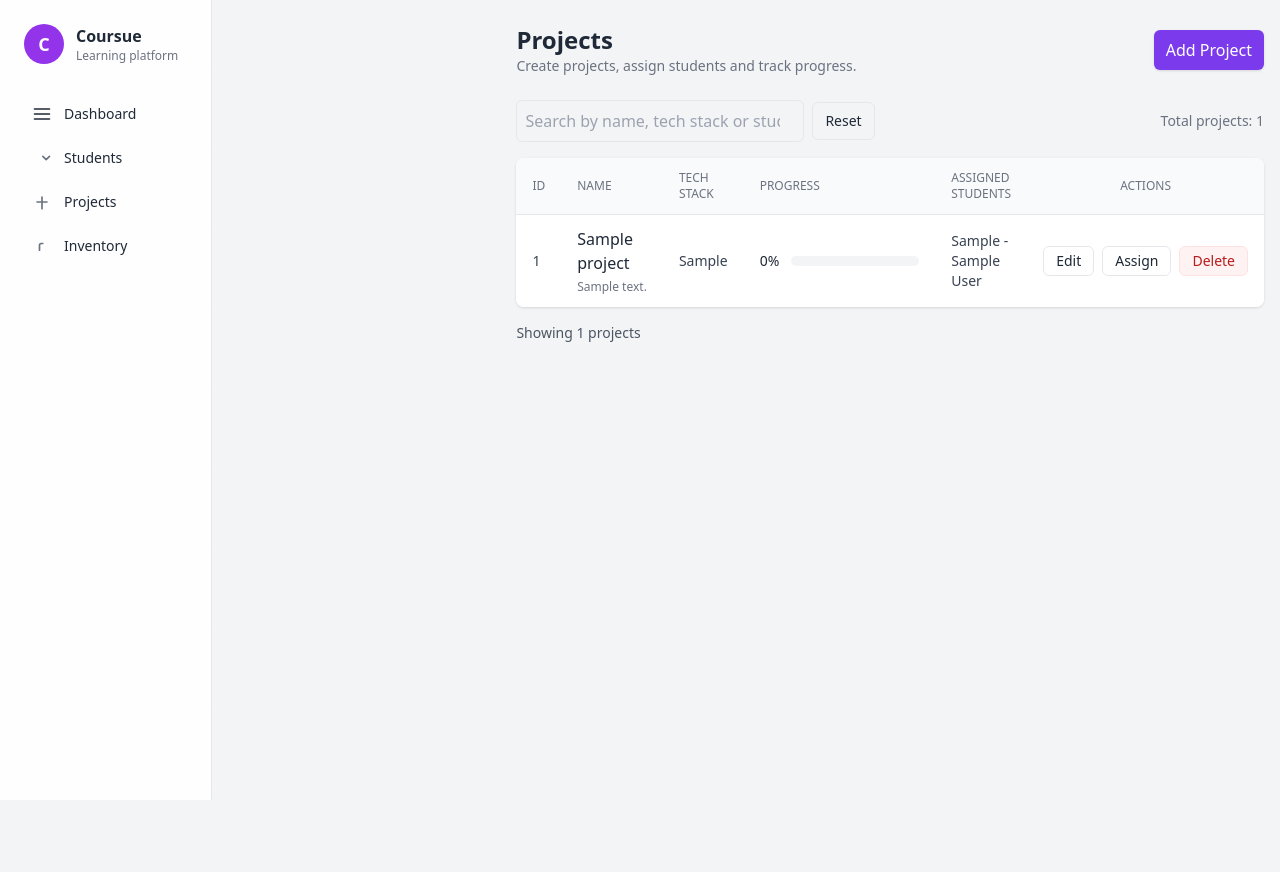
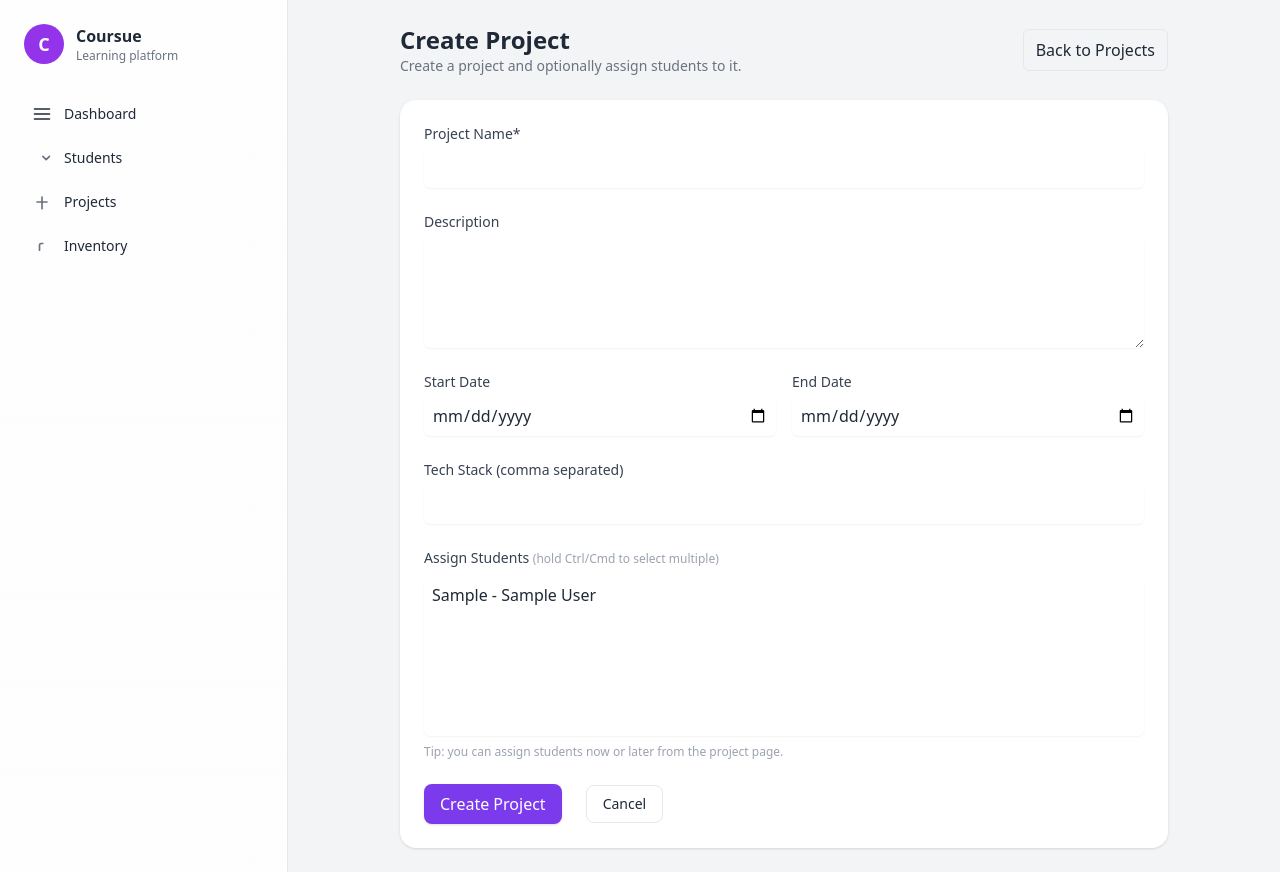
Before and after one commit to prathamesh8093/hrm, a PHP site: page /projects/manage.php in a window 1280 px wide. Before the commit the page ends 800 px from the top, so only its background shows below. Run offline with PHP 8.4, Linux system fonts and the light colour scheme; tables that the repository leaves empty or names only in its code hold one stand-in row (values such as "Sample post"); some libraries are stand-ins or nearby versions.

Commit message:
Add files via upload

```diff
--- a/nfc/projects/add.php
+++ b/nfc/projects/add.php
@@ -49,7 +49,7 @@
 ?>
 
 <!-- Page Content (offset for sidebar) -->
-<div class="lg:ml-72 px-4 py-6">
+<div class="flex-1 p-6">
   <div class="max-w-3xl mx-auto">
     <div class="flex items-center justify-between mb-6">
       <div>
--- a/nfc/projects/manage.php
+++ b/nfc/projects/manage.php
@@ -3,171 +3,159 @@
 require_once __DIR__ . '/../includes/header.php';
 require_once __DIR__ . '/../includes/sidebar.php';
 
-// handle delete (very simple)
-if (isset($_GET['delete'])) {
-    $id = (int)$_GET['delete'];
-    $pdo->prepare("DELETE FROM projects WHERE id = ?")->execute([$id]);
-    header("Location: manage.php?deleted=1");
-    exit;
-}
+$errors = [];
+$old = ['name'=>'','description'=>'','start_date'=>'','end_date'=>'','tech_stack'=>'','students'=>[]];
 
-// fetch projects
-$projects = $pdo->query("SELECT * FROM projects ORDER BY id DESC")->fetchAll();
+// Fetch students for multi-select
+$students = $pdo->query("SELECT id, roll_no, first_name, last_name FROM students ORDER BY first_name, roll_no")->fetchAll();
 
-// fetch assigned students map
-$ps = $pdo->query("SELECT ps.project_id, ps.student_id, s.roll_no, s.first_name, s.last_name
-                   FROM project_students ps
-                   JOIN students s ON s.id = ps.student_id")->fetchAll();
+if ($_SERVER['REQUEST_METHOD'] === 'POST') {
+    $old['name'] = trim($_POST['name'] ?? '');
+    $old['description'] = trim($_POST['description'] ?? '');
+    $old['start_date'] = trim($_POST['start_date'] ?? '');
+    $old['end_date'] = trim($_POST['end_date'] ?? '');
+    $old['tech_stack'] = trim($_POST['tech_stack'] ?? '');
+    $old['students'] = $_POST['student_ids'] ?? [];
 
-$map = [];
-foreach ($ps as $r) {
-    $map[$r['project_id']][] = $r;
+    if ($old['name'] === '') $errors[] = "Project name is required.";
+
+    if (empty($errors)) {
+        try {
+            // Create project
+            $stmt = $pdo->prepare("INSERT INTO projects (name, description, start_date, end_date, tech_stack) VALUES (?, ?, ?, ?, ?)");
+            $stmt->execute([$old['name'], $old['description'] ?: null, $old['start_date'] ?: null, $old['end_date'] ?: null, $old['tech_stack'] ?: null]);
+            $projectId = $pdo->lastInsertId();
+
+            // Assign students if any
+            if (!empty($old['students'])) {
+                // prepare insert ignore
+                $ins = $pdo->prepare("INSERT IGNORE INTO project_students (project_id, student_id, role, assigned_at) VALUES (?, ?, NULL, NOW())");
+                $pdo->beginTransaction();
+                foreach ($old['students'] as $sid) {
+                    $sid = (int)$sid;
+                    if ($sid > 0) $ins->execute([$projectId, $sid]);
+                }
+                $pdo->commit();
+            }
+
+            header("Location: manage.php?created=1");
+            exit;
+        } catch (Exception $e) {
+            if ($pdo->inTransaction()) $pdo->rollBack();
+            $errors[] = "Error: " . $e->getMessage();
+        }
+    }
 }
 ?>
 
 <!-- Page Content (offset for sidebar) -->
-<div class="lg:ml-72 px-4 py-6">
-  <div class="max-w-6xl mx-auto">
+<div class="flex-1 p-6">
+  <div class="max-w-3xl mx-auto">
     <div class="flex items-center justify-between mb-6">
       <div>
-        <h2 class="text-2xl font-semibold">Projects</h2>
-        <p class="text-sm text-gray-500">Create projects, assign students and track progress.</p>
+        <h2 class="text-2xl font-semibold">Create Project</h2>
+        <p class="text-sm text-gray-500">Create a project and optionally assign students to it.</p>
       </div>
-      <div class="flex items-center gap-3">
-        <a href="add.php" class="inline-flex items-center gap-2 bg-violet-600 text-white px-3 py-2 rounded-md shadow hover:bg-violet-700">
-          Add Project
-        </a>
+      <div>
+        <a href="manage.php" class="inline-flex items-center gap-2 border px-3 py-2 rounded-md hover:bg-gray-50">Back to Projects</a>
       </div>
     </div>
 
-    <!-- Messages -->
-    <?php if (isset($_GET['created'])): ?>
-      <div class="mb-4 p-3 rounded-md bg-green-50 border border-green-200 text-green-800">
-        Project created.
+    <?php if (!empty($errors)): ?>
+      <div class="mb-4 p-3 rounded-md bg-red-50 border border-red-200 text-red-800">
+        <strong class="block font-medium">Please fix the following:</strong>
+        <ul class="mt-2 list-disc ml-5 text-sm">
+          <?php foreach ($errors as $er): ?>
+            <li><?= htmlspecialchars($er) ?></li>
+          <?php endforeach; ?>
+        </ul>
       </div>
     <?php endif; ?>
 
-    <?php if (isset($_GET['deleted'])): ?>
-      <div class="mb-4 p-3 rounded-md bg-green-50 border border-green-200 text-green-800">
-        Project deleted.
-      </div>
-    <?php endif; ?>
+    <div class="bg-white rounded-2xl shadow p-6">
+      <form method="post" class="space-y-6">
+        <div>
+          <label class="block text-sm font-medium text-gray-700">Project Name*</label>
+          <input name="name" type="text" required
+                 value="<?= htmlspecialchars($old['name']) ?>"
+                 class="mt-1 block w-full rounded-md border-gray-200 shadow-sm focus:border-violet-400 focus:ring focus:ring-violet-200 focus:ring-opacity-50 p-2" />
+        </div>
 
-    <?php if (isset($_GET['updated'])): ?>
-      <div class="mb-4 p-3 rounded-md bg-green-50 border border-green-200 text-green-800">
-        Project updated.
-      </div>
-    <?php endif; ?>
+        <div>
+          <label class="block text-sm font-medium text-gray-700">Description</label>
+          <textarea name="description" rows="4"
+                    class="mt-1 block w-full rounded-md border-gray-200 shadow-sm focus:border-violet-400 focus:ring focus:ring-violet-200 focus:ring-opacity-50 p-2"><?= htmlspecialchars($old['description']) ?></textarea>
+        </div>
 
-    <!-- Search & stats row -->
-    <div class="mb-4 flex flex-col sm:flex-row sm:items-center sm:justify-between gap-3">
-      <div class="flex items-center gap-2">
-        <input id="searchBox" type="search" placeholder="Search by name, tech stack or student..." class="w-72 p-2 border rounded-md focus:outline-none focus:ring-2 focus:ring-violet-200" />
-        <button onclick="resetSearch()" class="px-3 py-2 border rounded-md text-sm hover:bg-gray-50">Reset</button>
-      </div>
-      <div class="text-sm text-gray-500">Total projects: <span class="font-medium"><?= count($projects) ?></span></div>
-    </div>
+        <div class="grid grid-cols-1 sm:grid-cols-2 gap-4">
+          <div>
+            <label class="block text-sm font-medium text-gray-700">Start Date</label>
+            <input name="start_date" type="date" value="<?= htmlspecialchars($old['start_date']) ?>"
+                   class="mt-1 block w-full rounded-md border-gray-200 shadow-sm p-2" />
+          </div>
 
-    <!-- Table -->
-    <div class="overflow-x-auto bg-white rounded-lg shadow">
-      <table id="projectsTable" class="min-w-full divide-y divide-gray-200">
-        <thead class="bg-gray-50">
-          <tr>
-            <th class="px-4 py-3 text-left text-xs font-medium text-gray-500 uppercase">ID</th>
-            <th class="px-4 py-3 text-left text-xs font-medium text-gray-500 uppercase">Name</th>
-            <th class="px-4 py-3 text-left text-xs font-medium text-gray-500 uppercase">Tech Stack</th>
-            <th class="px-4 py-3 text-left text-xs font-medium text-gray-500 uppercase">Progress</th>
-            <th class="px-4 py-3 text-left text-xs font-medium text-gray-500 uppercase">Assigned Students</th>
-            <th class="px-4 py-3 text-center text-xs font-medium text-gray-500 uppercase">Actions</th>
-          </tr>
-        </thead>
-        <tbody class="bg-white divide-y divide-gray-100">
-          <?php if (empty($projects)): ?>
-            <tr>
-              <td colspan="6" class="px-4 py-6 text-center text-sm text-gray-500">No projects found.</td>
-            </tr>
-          <?php else: ?>
-            <?php foreach ($projects as $p): ?>
-              <tr class="hover:bg-gray-50">
-                <td class="px-4 py-3 whitespace-nowrap text-sm text-gray-700"><?= (int)$p['id'] ?></td>
+          <div>
+            <label class="block text-sm font-medium text-gray-700">End Date</label>
+            <input name="end_date" type="date" value="<?= htmlspecialchars($old['end_date']) ?>"
+                   class="mt-1 block w-full rounded-md border-gray-200 shadow-sm p-2" />
+          </div>
+        </div>
 
-                <td class="px-4 py-3">
-                  <div class="font-medium text-gray-800"><?= htmlspecialchars($p['name']) ?></div>
-                  <?php if (!empty($p['description'])): ?>
-                    <div class="text-xs text-gray-500 truncate mt-1" style="max-width:420px"><?= htmlspecialchars($p['description']) ?></div>
-                  <?php endif; ?>
-                </td>
+        <div>
+          <label class="block text-sm font-medium text-gray-700">Tech Stack (comma separated)</label>
+          <input name="tech_stack" type="text" value="<?= htmlspecialchars($old['tech_stack']) ?>"
+                 class="mt-1 block w-full rounded-md border-gray-200 shadow-sm p-2" />
+        </div>
 
-                <td class="px-4 py-3 whitespace-nowrap text-sm text-gray-700"><?= htmlspecialchars($p['tech_stack'] ?: '—') ?></td>
+        <div>
+          <label class="block text-sm font-medium text-gray-700">Assign Students <span class="text-xs text-gray-400">(hold Ctrl/Cmd to select multiple)</span></label>
+          <div class="mt-2 relative">
+            <select id="studentSelect" name="student_ids[]" multiple
+                    class="block w-full rounded-md border-gray-200 shadow-sm p-2 h-40">
+              <?php foreach ($students as $s): ?>
+                <option value="<?= (int)$s['id'] ?>" <?= in_array($s['id'],$old['students']) ? 'selected' : '' ?>>
+                  <?= htmlspecialchars($s['roll_no'] . ' - ' . $s['first_name'] . ' ' . $s['last_name']) ?>
+                </option>
+              <?php endforeach; ?>
+            </select>
 
-                <td class="px-4 py-3 whitespace-nowrap text-sm">
-                  <div class="flex items-center gap-3">
-                    <div class="text-sm font-medium"><?= (int)$p['progress_percent'] ?>%</div>
-                    <div class="w-32 bg-gray-100 rounded-full h-2.5 overflow-hidden">
-                      <div class="h-2.5 rounded-full bg-violet-600" style="width: <?= (int)$p['progress_percent'] ?>%"></div>
-                    </div>
-                  </div>
-                </td>
+            <div id="selectHint" class="absolute right-3 top-3 text-xs text-gray-400 hidden">Selected: <span id="selCount">0</span></div>
+          </div>
+          <p class="text-xs text-gray-400 mt-2">Tip: you can assign students now or later from the project page.</p>
+        </div>
 
-                <td class="px-4 py-3 text-sm">
-                  <?php
-                  if (!empty($map[$p['id']])) {
-                      foreach ($map[$p['id']] as $s) {
-                          echo '<div class="text-sm text-gray-700">'.htmlspecialchars($s['roll_no'].' - '.$s['first_name'].' '.$s['last_name']).'</div>';
-                      }
-                  } else {
-                      echo '<div class="text-sm text-gray-400">No students assigned</div>';
-                  }
-                  ?>
-                </td>
+        <div class="flex items-center gap-3">
+          <button type="submit" class="inline-flex items-center gap-2 bg-violet-600 text-white px-4 py-2 rounded-lg shadow hover:bg-violet-700">
+            Create Project
+          </button>
 
-                <td class="px-4 py-3 whitespace-nowrap text-sm text-center">
-                  <div class="inline-flex gap-2">
-                    <a href="edit.php?id=<?= (int)$p['id'] ?>" class="px-3 py-1 rounded-md text-sm border hover:bg-gray-50">Edit</a>
-                    <a href="assign.php?project=<?= (int)$p['id'] ?>" class="px-3 py-1 rounded-md text-sm border hover:bg-gray-50">Assign</a>
-                    <a href="?delete=<?= (int)$p['id'] ?>"
-                       onclick="return confirm('Delete project?')"
-                       class="px-3 py-1 rounded-md text-sm bg-red-50 text-red-700 border border-red-100 hover:bg-red-100">
-                       Delete
-                    </a>
-                  </div>
-                </td>
-              </tr>
-            <?php endforeach; ?>
-          <?php endif; ?>
-        </tbody>
-      </table>
-    </div>
-
-    <!-- Pagination / footer -->
-    <div class="mt-4 flex items-center justify-between text-sm text-gray-600">
-      <div>Showing <?= count($projects) ?> projects</div>
-      <div><!-- place pagination here if needed --></div>
+          <a href="manage.php" class="ml-3 inline-flex items-center px-4 py-2 border rounded-lg text-sm">Cancel</a>
+        </div>
+      </form>
     </div>
   </div>
 </div>
 
 <?php require_once __DIR__ . '/../includes/footer.php'; ?>
 
-<!-- Small client-side search for convenience -->
 <script>
+  // show count of selected students in hint
   (function(){
-    const searchBox = document.getElementById('searchBox');
-    const rows = Array.from(document.querySelectorAll('#projectsTable tbody tr')).filter(r => r.querySelectorAll('td').length);
-    if (!searchBox) return;
-
-    searchBox.addEventListener('input', function(){
-      const q = this.value.trim().toLowerCase();
-      rows.forEach(row => {
-        // search in the row text (name, tech stack, students)
-        const txt = row.innerText.toLowerCase();
-        row.style.display = q === '' || txt.indexOf(q) !== -1 ? '' : 'none';
-      });
-    });
-
-    window.resetSearch = function(){
-      searchBox.value = '';
-      searchBox.dispatchEvent(new Event('input'));
-    };
+    const sel = document.getElementById('studentSelect');
+    const hint = document.getElementById('selectHint');
+    const count = document.getElementById('selCount');
+    if (!sel) return;
+    function update(){
+      const n = Array.from(sel.selectedOptions).length;
+      if (n > 0) {
+        hint.classList.remove('hidden');
+        count.textContent = n;
+      } else {
+        hint.classList.add('hidden');
+        count.textContent = 0;
+      }
+    }
+    sel.addEventListener('change', update);
+    update();
   })();
 </script>
```
